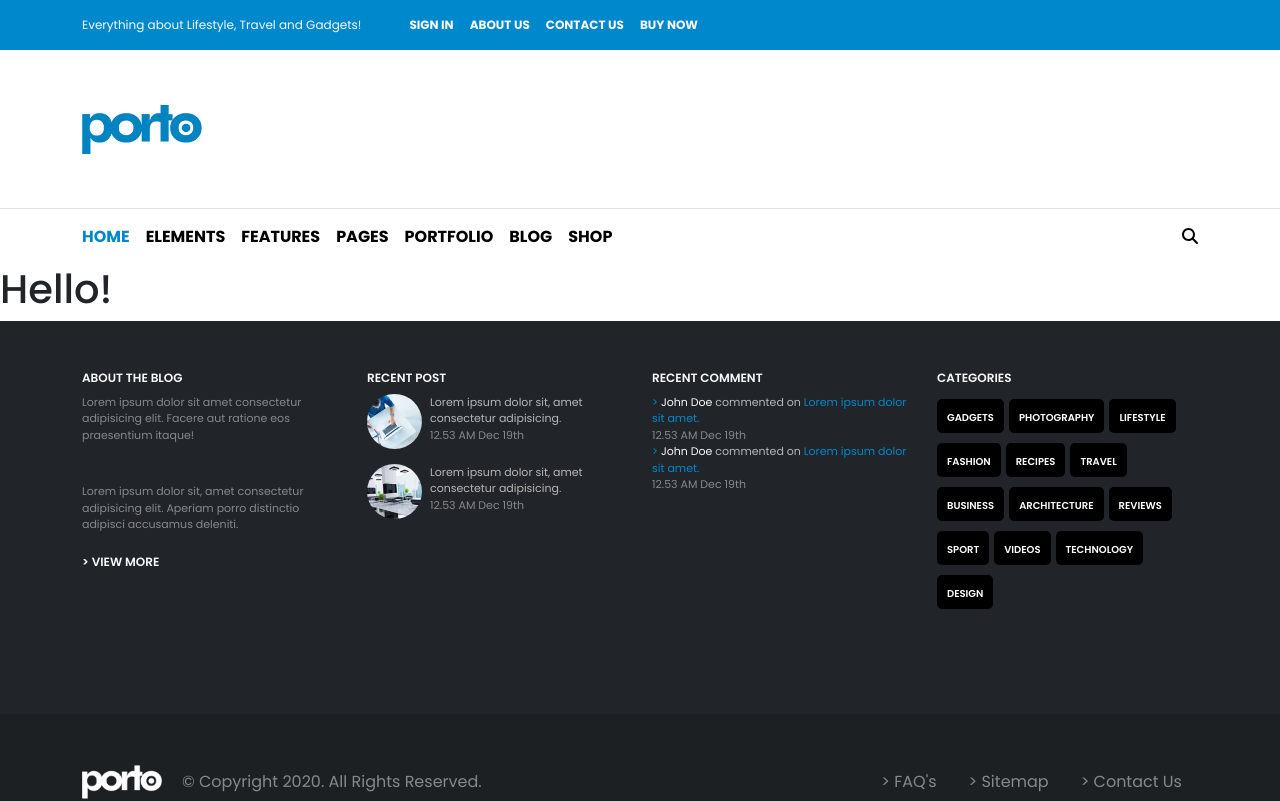
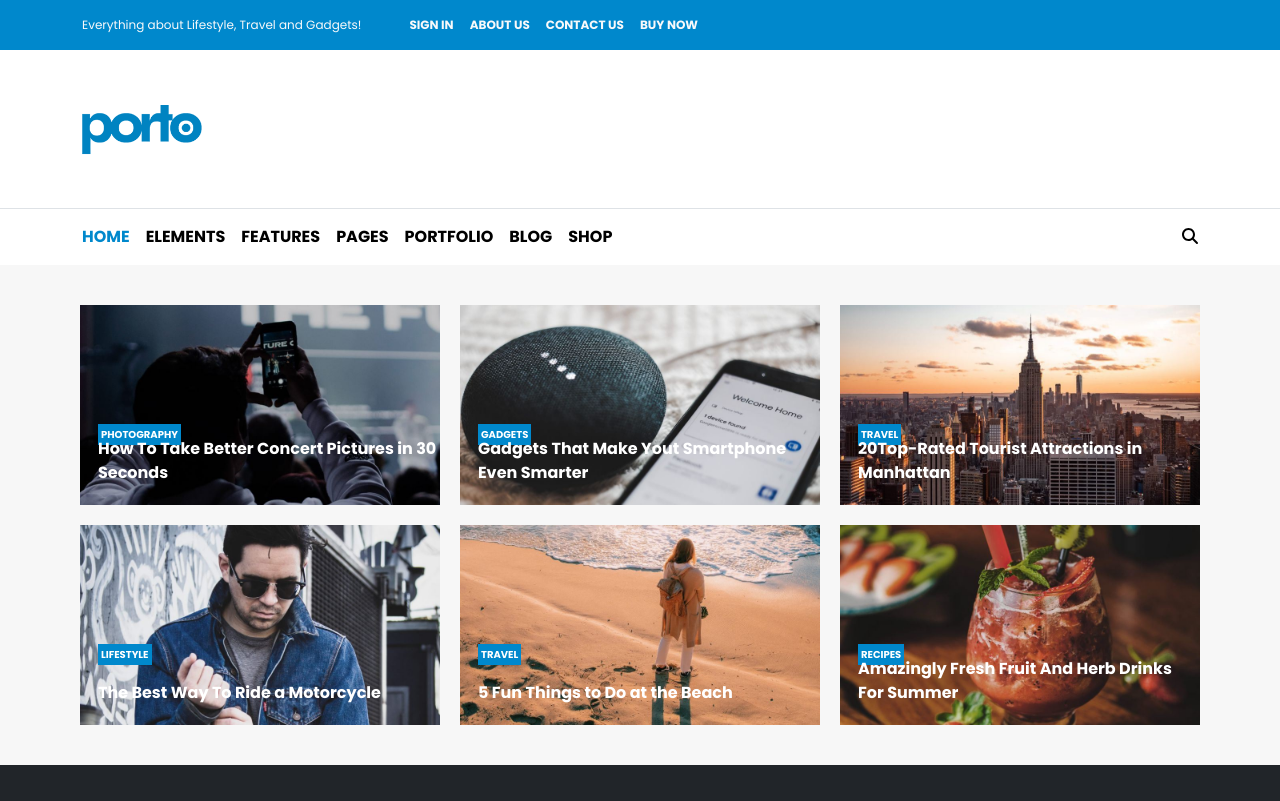
Before and after one commit to Fabiofljf/proj-html-vuejs, a Vue app: page / in a window 1280 px wide. Shown: the top 801 px of the page. Built offline with nearby package versions, Linux system fonts and the light colour scheme.

Commit message:
Add Main - CardPost

```diff
--- a/src/assets/scss/partials/_variables.scss
+++ b/src/assets/scss/partials/_variables.scss
@@ -1,10 +1,15 @@
 // Desktop colors:
 $Bg-ligth: #FFFFFF;
-$Bg-dark: #000000;
 $Bg-mare: #0088CC;
 $Bg-blu-mare: #0074AD;
-$Bg-footer: #212529;
-$Bg-info_footer: #1C2023;
+$Bg-xs-grey: #F7F7F7;
+$Bg-s-grey: #D6D6D6;
+$Bg-dm-grey: #CCCCCC;
+$Bg-lg-grey: #17171740;
+$Bg-xl-grey: #404040;
+$Bg-xxl-grey: #1C2023;
+$Bg-dark-light: #212529;
+$Bg-dark: #000000;
 // Text colors:
 $C-light: #FFFFFF;
 $C-xs-grey: #B7B7B7;
--- a/src/assets/scss/style.scss
+++ b/src/assets/scss/style.scss
@@ -89,19 +89,12 @@ a {
 
 // MAIN
 // FOOTER
-.bg-footer {
-    background-color: $Bg-footer;
-}
-
-.bg-info_footer {
-    background-color: $Bg-info_footer;
-}
-
 .special_padding {
     padding: 50px 0 100px;
 }
 
 #footer {
+    background-color: $Bg-dark-light;
     li {
         img {
             border-radius: 50%;
@@ -126,6 +119,7 @@ a {
 }
 
 #info_footer {
+    background-color: $Bg-xxl-grey;
     img {
         width: 100px;
         padding: 50px 20px 50px 0px;
--- a/src/components/SiteFooter.vue
+++ b/src/components/SiteFooter.vue
@@ -1,6 +1,6 @@
 <template>
   <section id="site_footer">
-    <div id="footer" class="bg-footer">
+    <div id="footer">
       <div class="container">
         <div class="row special_padding">
           <div class="col">
@@ -78,7 +78,7 @@
       </div>
     </div>
     <!-- /#footer -->
-    <div id="info_footer" class="bg-info_footer">
+    <div id="info_footer">
       <div class="container">
         <div class="row">
           <div class="col d-flex justify-content-between align-items-center">
--- a/src/components/SiteMain.vue
+++ b/src/components/SiteMain.vue
@@ -1,14 +1,98 @@
 <template>
-  <h1>Hello!</h1>
+  <section id="cardPost">
+    <div class="container">
+      <div class="row row-cols-3">
+        <div class="card" v-for="(card, index) in cardsPost" :key="index">
+          <img :src="card.photo" alt="card" />
+          <div class="bannerCardPost">{{card.category}}</div>
+          <p class="textCardPost">{{card.post}}</p>
+        </div>
+      </div>
+    </div>
+  </section>
+  <!-- /#cardPost -->
 </template>
 
 <script>
 export default {
-  name: 'SiteMain',
-}
+  name: "SiteMain",
+  data() {
+    return {
+      cardsPost: [
+        {
+          id: 1,
+          photo: require("@/assets/img/blog-46.jpg"),
+          category: "photography",
+          post: "How To Take Better Concert Pictures in 30 Seconds",
+        },
+        {
+          id: 2,
+          photo: require("@/assets/img/blog-47.jpg"),
+          category: "gadgets",
+          post: "Gadgets That Make Yout Smartphone Even Smarter",
+        },
+        {
+          id: 3,
+          photo: require("@/assets/img/blog-48.jpg"),
+          category: "travel",
+          post: "20Top-Rated Tourist Attractions in Manhattan",
+        },
+        {
+          id: 4,
+          photo: require("@/assets/img/blog-49.jpg"),
+          category: "lifestyle",
+          post: "The Best Way To Ride a Motorcycle",
+        },
+        {
+          id: 5,
+          photo: require("@/assets/img/blog-50.jpg"),
+          category: "travel",
+          post: "5 Fun Things to Do at the Beach",
+        },
+        {
+          id: 6,
+          photo: require("@/assets/img/blog-51.jpg"),
+          category: "recipes",
+          post: "Amazingly Fresh Fruit And Herb Drinks For Summer",
+        },
+      ],
+    };
+  },
+};
 </script>
 
 <!-- Add "scoped" attribute to limit CSS to this component only -->
 <style scoped lang="scss">
-
+#cardPost {
+  background-color: $Bg-xs-grey;
+  .row {
+    padding: 30px 0 30px;
+    .card {
+      width: calc(100% / 3 - 20px);
+      margin: 10px;
+      padding: 0;
+      border: 0;
+      .bannerCardPost {
+        background-color: $Bg-mare;
+        color: $C-light;
+        text-transform: uppercase;
+        font-size: 10px;
+        font-weight: bold;
+        width: fit-content;
+        padding: 3px;
+        position: absolute;
+        bottom: 30%;
+        left: 5%;
+      }
+      .textCardPost{
+        color: $C-light;
+        font-weight: bold;
+        position: absolute;
+        margin-bottom: 0;
+        bottom: 10%;
+        left: 5%;
+      }
+    }
+  }
+}
 </style>
```
